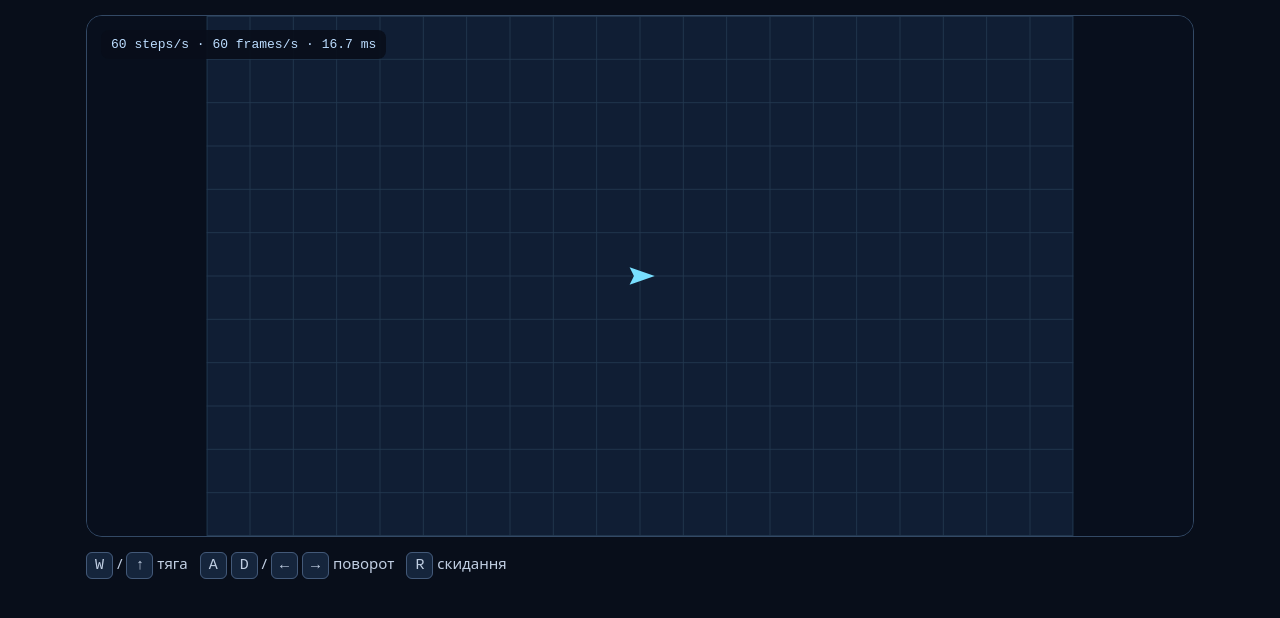
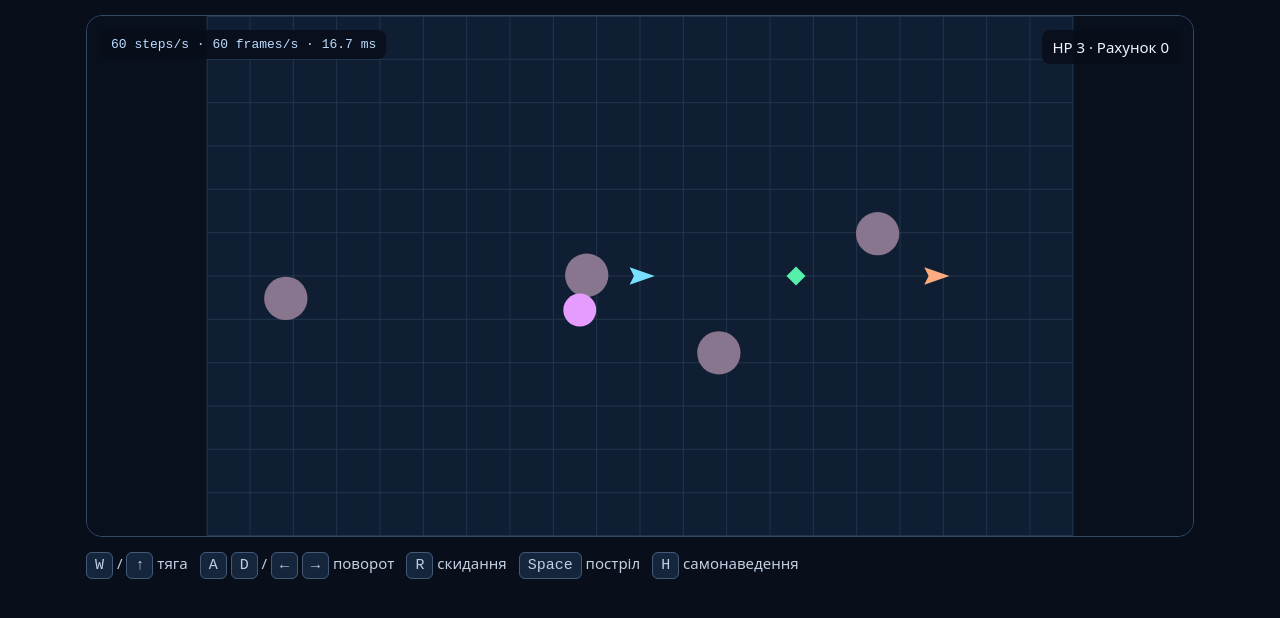
Before and after one commit to Zuffull/orbital-arena-js, a website built with Vite: page index.html in a window 1280 px wide. Shown: the part 94-712 px from the top of the page. Built offline with nearby package versions, Linux system fonts and the light colour scheme.

Commit message:
Update footer controls and script source in index.html

```diff
--- a/index.html
+++ b/index.html
@@ -12,9 +12,10 @@
       <section class="arena" aria-label="Космічна арена">
         <canvas id="arena" aria-label="Політ космічного корабля"></canvas>
         <div id="hud"></div>
+        <div id="status"></div>
       </section>
-      <footer><span><kbd>W</kbd> / <kbd>↑</kbd> тяга</span><span><kbd>A</kbd> <kbd>D</kbd> / <kbd>←</kbd> <kbd>→</kbd> поворот</span><span><kbd>R</kbd> скидання</span></footer>
+      <footer><span><kbd>W</kbd> / <kbd>↑</kbd> тяга</span><span><kbd>A</kbd> <kbd>D</kbd> / <kbd>←</kbd> <kbd>→</kbd> поворот</span><span><kbd>R</kbd> скидання</span><span><kbd>Space</kbd> постріл</span><span><kbd>H</kbd> самонаведення</span></footer>
     </main>
-    <script type="module" src="./src/main.js"></script>
+    <script type="module" src="./src/entry.js"></script>
   </body>
 </html>
```
